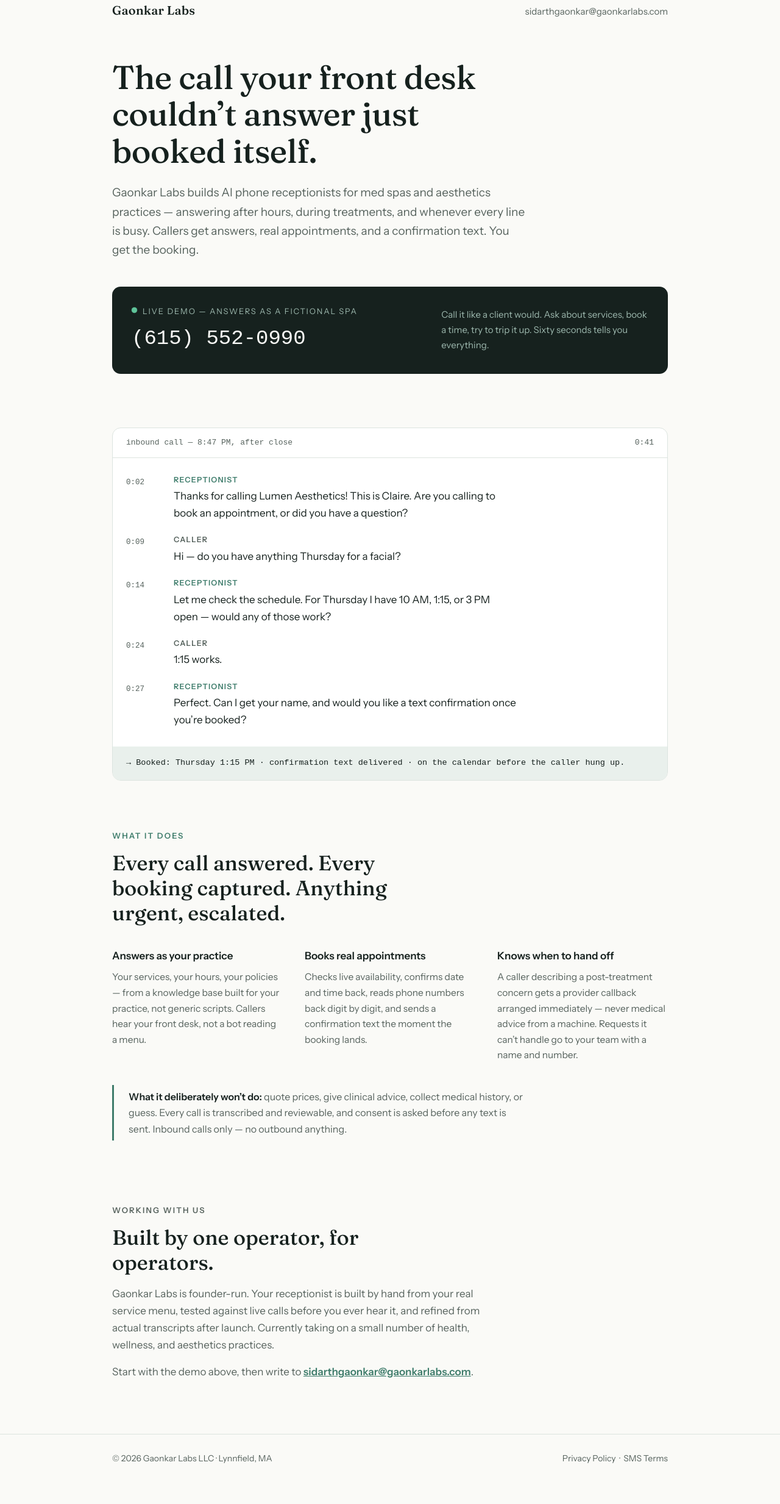
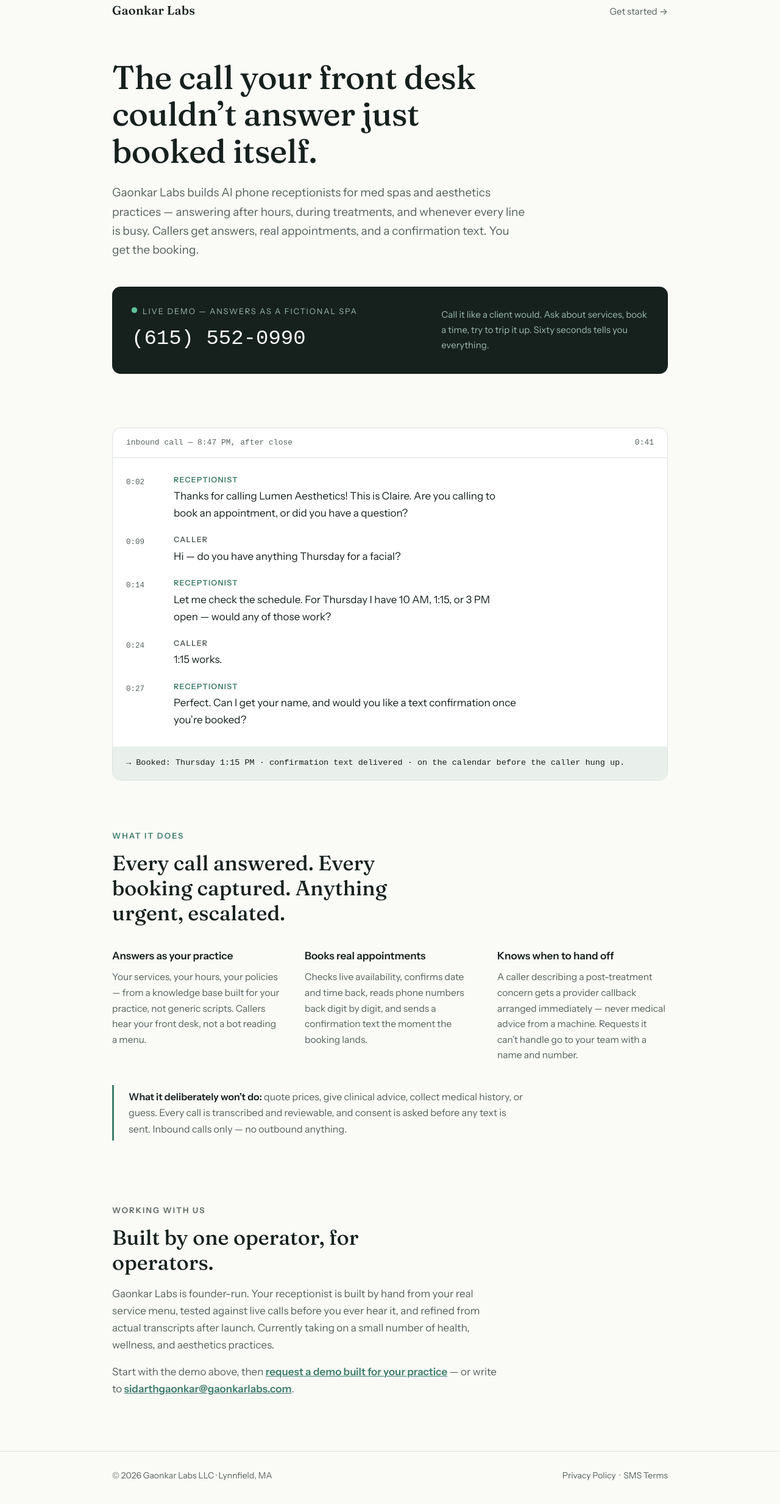
Before and after one commit to sidarth1gaonkar2-creator/Gaonkarlabs-site, a plain HTML site: page index.html in a window 1280 px wide. Shown: the whole page at 61% size. Drawn offline with Linux system fonts and the light colour scheme; a web font is replaced by a local one.

Commit message:
Link nav CTA and closing paragraph to request.html

```diff
--- a/index.html
+++ b/index.html
@@ -102,7 +102,7 @@
 <header class="wrap">
   <nav class="nav">
     <a class="wordmark" href="/">Gaonkar<span>&nbsp;</span>Labs</a>
-    <a class="contact" href="mailto:sidarthgaonkar@gaonkarlabs.com">sidarthgaonkar@gaonkarlabs.com</a>
+    <a class="contact" href="request.html">Get started &rarr;</a>
   </nav>
 </header>
 
@@ -185,7 +185,7 @@
     your real service menu, tested against live calls before you ever hear it,
     and refined from actual transcripts after launch. Currently taking on a
     small number of health, wellness, and aesthetics practices.</p>
-    <p>Start with the demo above, then write to
+    <p>Start with the demo above, then <a class="mail" href="request.html">request a demo built for your practice</a> — or write to
     <a class="mail" href="mailto:sidarthgaonkar@gaonkarlabs.com">sidarthgaonkar@gaonkarlabs.com</a>.</p>
   </section>
 
```
